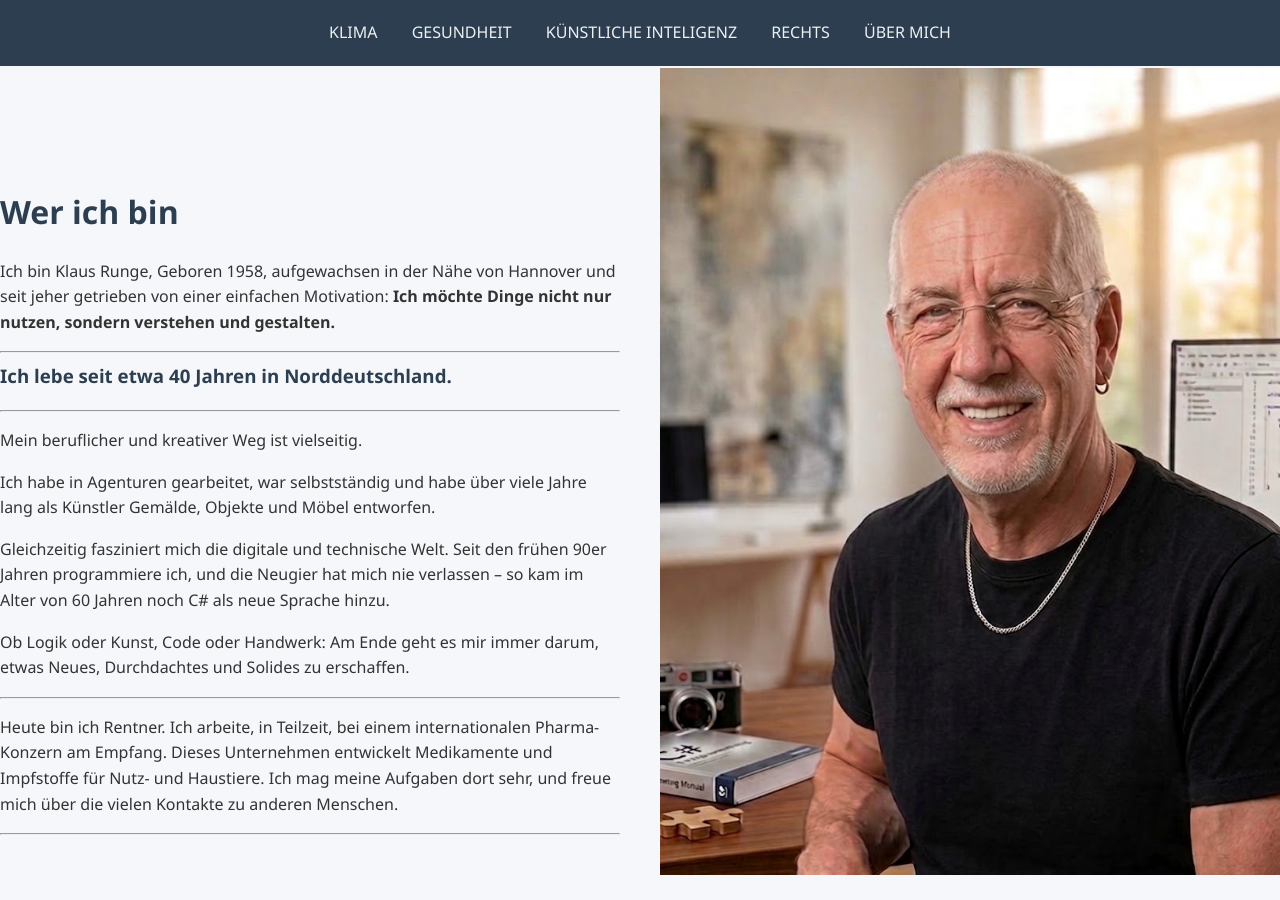
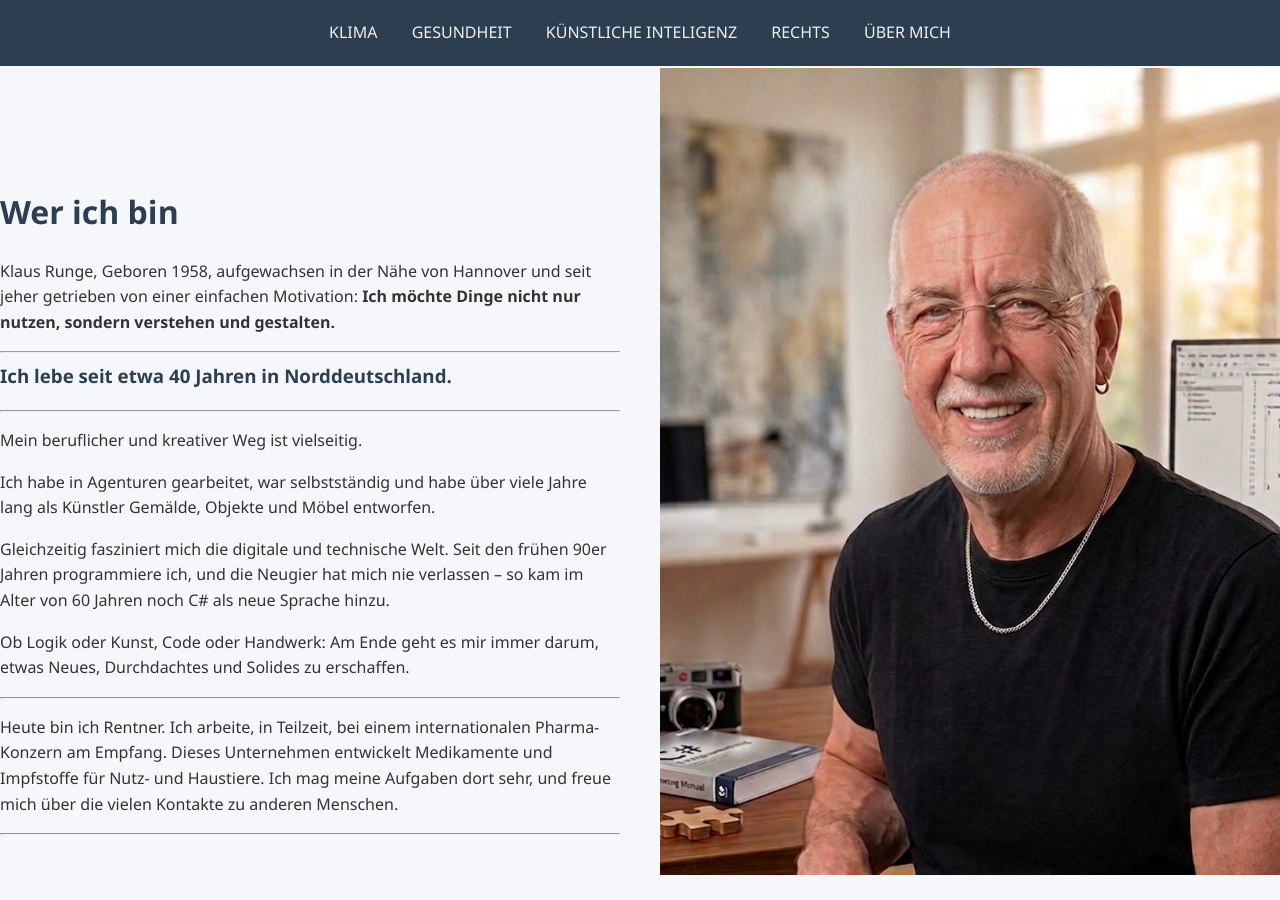
Before and after one commit to TheGermanTruth/TheGermanTruth, a Jekyll site: the page built from werichbin.md, in a window 1280 px wide and 900 px high, scrolled down 1064 px. Built offline with Jekyll 4.4.1, drawn with Linux system fonts in a browser that asks for light colours.

Commit message:
Update werichbin.md

```diff
--- a/werichbin.md
+++ b/werichbin.md
@@ -23,7 +23,7 @@ title: "Wer ich bin"
 
 # Wer ich bin
 
-Ich bin Klaus Runge, Geboren 1958, aufgewachsen in der Nähe von Hannover und seit jeher getrieben von
+Klaus Runge, Geboren 1958, aufgewachsen in der Nähe von Hannover und seit jeher getrieben von
 einer einfachen Motivation: **Ich möchte Dinge nicht nur nutzen, sondern verstehen und
 gestalten.**
 
```
Also changed, not shown: other parts of werichbin.md (+1 -1 lines).
